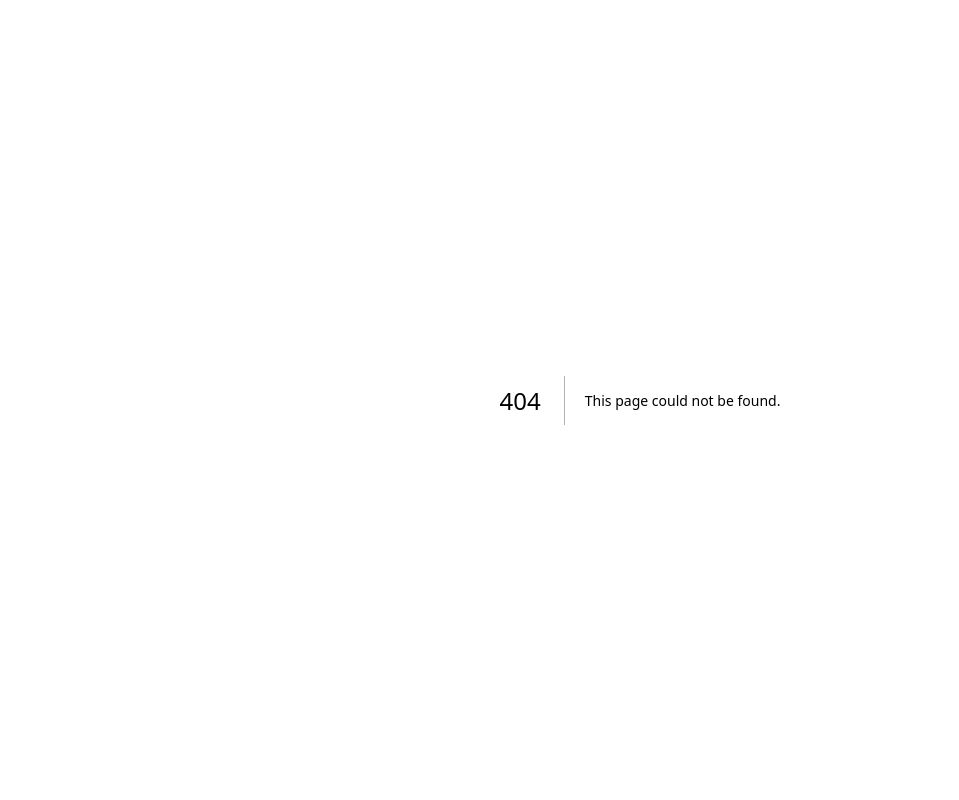
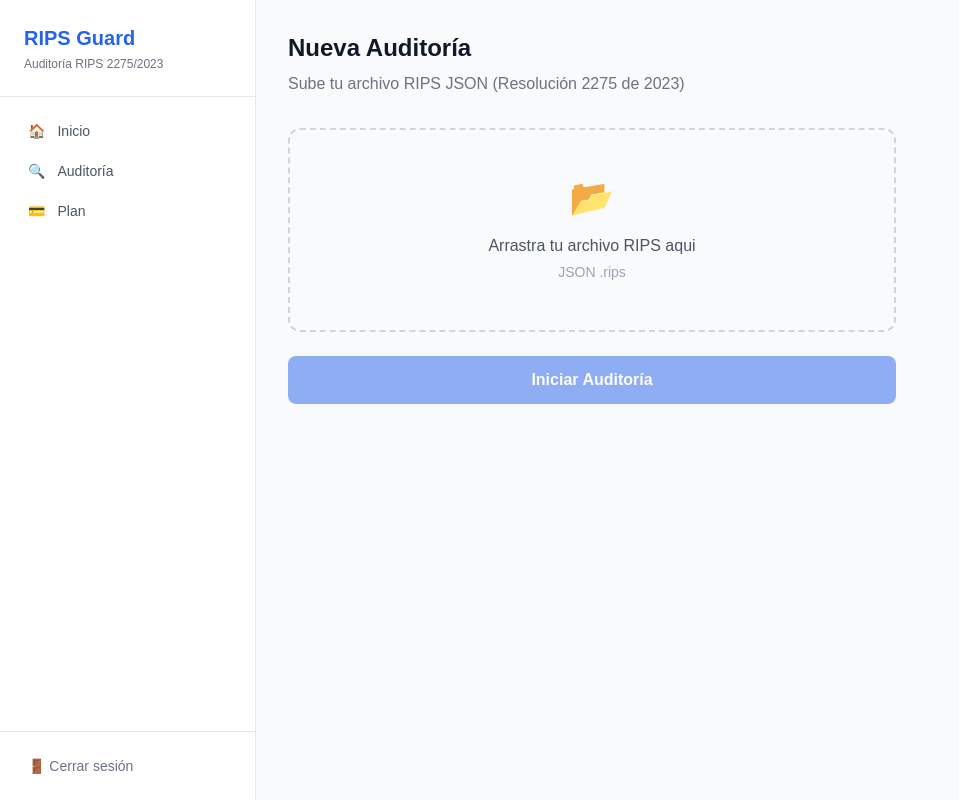
Before and after one commit to fjfc1984-bit/ripsguard, a Next.js app in the folder nextjs-app/: page /dashboard/audit in a window 1280 px wide. Before the commit this address had no page. Shown: the whole page, without its empty margins (0-959 px from the left). Built offline with nearby package versions, Linux system fonts and the light colour scheme.

Commit message:
Add AuditPage for uploading RIPS JSON files

```diff
--- /dev/null
+++ b/nextjs-app/app/dashboard/audit/page.tsx
@@ -0,0 +1,80 @@
+'use client'
+import { useState } from 'react'
+import { useRouter } from 'next/navigation'
+import { auditRIPS } from '@/lib/api'
+
+export default function AuditPage() {
+  const router = useRouter()
+  const [file, setFile] = useState<File | null>(null)
+  const [loading, setLoading] = useState(false)
+  const [error, setError] = useState<string | null>(null)
+
+  async function handleSubmit(e: React.FormEvent) {
+    e.preventDefault()
+    if (!file) return
+    setLoading(true)
+    setError(null)
+    try {
+      const result = await auditRIPS(file)
+      // Store result and navigate
+      sessionStorage.setItem('auditResult', JSON.stringify(result))
+      router.push('/dashboard/audit/results')
+    } catch (err: unknown) {
+      setError(err instanceof Error ? err.message : 'Error al procesar el archivo')
+    } finally {
+      setLoading(false)
+    }
+  }
+
+  return (
+    <div className="p-8 max-w-2xl">
+      <h2 className="text-2xl font-bold text-gray-900 mb-2">Nueva Auditoría</h2>
+      <p className="text-gray-500 mb-8">
+        Sube tu archivo RIPS JSON (Resolución 2275 de 2023)
+      </p>
+
+      <form onSubmit={handleSubmit}>
+        <div
+          className="border-2 border-dashed border-gray-300 rounded-xl p-12 text-center hover:border-blue-400 transition cursor-pointer"
+          onClick={() => document.getElementById('fileInput')?.click()}
+        >
+          <div className="text-4xl mb-4">📂</div>
+          {file ? (
+            <div>
+              <p className="font-medium text-gray-900">{file.name}</p>
+              <p className="text-sm text-gray-500 mt-1">
+                {(file.size / 1024).toFixed(1)} KB
+              </p>
+            </div>
+          ) : (
+            <div>
+              <p className="text-gray-600">Arrastra tu archivo RIPS aqui</p>
+              <p className="text-sm text-gray-400 mt-1">JSON .rips</p>
+            </div>
+          )}
+          <input
+            id="fileInput"
+            type="file"
+            accept=".json,.rips"
+            className="hidden"
+            onChange={e => setFile(e.target.files?.[0] || null)}
+          />
+        </div>
+
+        {error && (
+          <div className="mt-4 p-4 bg-red-50 border border-red-200 rounded-lg text-red-700 text-sm">
+            {error}
+          </div>
+        )}
+
+        <button
+          type="submit"
+          disabled={!file || loading}
+          className="mt-6 w-full bg-blue-600 text-white py-3 rounded-lg font-semibold disabled:opacity-50 disabled:cursor-not-allowed hover:bg-blue-700 transition"
+        >
+          {loading ? 'Analizando...' : 'Iniciar Auditoría'}
+        </button>
+      </form>
+    </div>
+  )
+}
```
